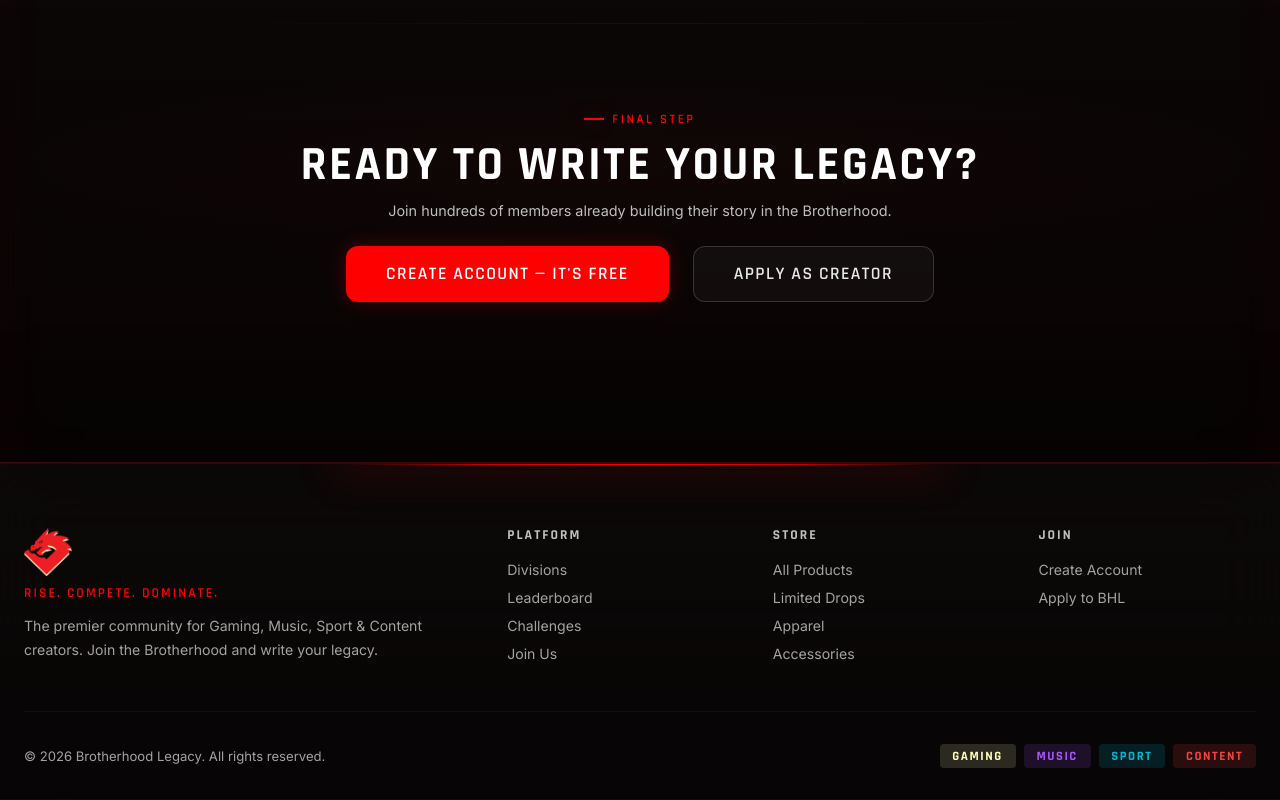
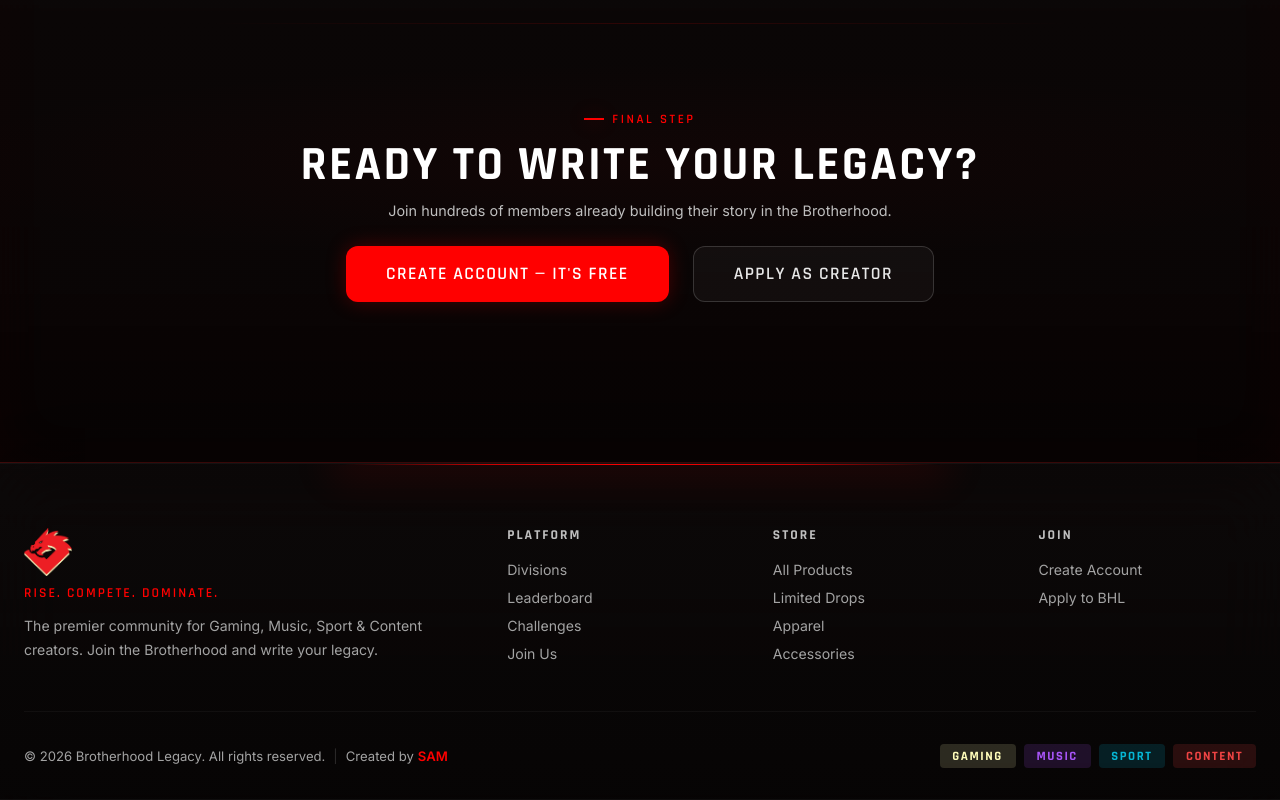
Before and after one commit to samishating/bhl_website, a Next.js app: page / in a window 1280 px wide. Shown: the part 3619-4419 px from the top of the page. Built offline with nearby package versions, Linux system fonts and the light colour scheme; no server answers; the database is empty.

Commit message:
feat: add creator portfolio link to footer bottom section

```diff
--- a/components/layout/Footer.module.css
+++ b/components/layout/Footer.module.css
@@ -44,7 +44,37 @@
 .links a { color: var(--text-muted); font-size: 0.88rem; transition: color 0.2s ease; }
 .links a:hover { color: var(--brand-red); }
 .bottom { padding-top: 2rem; border-top: 1px solid rgba(255,255,255,0.04); display: flex; align-items: center; justify-content: space-between; flex-wrap: wrap; gap: 1rem; }
-.bottom p { color: var(--text-muted); font-size: 0.82rem; }
+.bottom p { color: var(--text-muted); font-size: 0.82rem; display: flex; align-items: center; flex-wrap: wrap; }
+.divider {
+  margin: 0 0.5rem;
+  color: rgba(255, 255, 255, 0.15);
+}
+.creatorLink {
+  color: var(--brand-red);
+  font-weight: 600;
+  text-decoration: none;
+  transition: all 0.3s cubic-bezier(0.16, 1, 0.3, 1);
+  position: relative;
+  margin-left: 0.25rem;
+}
+.creatorLink::after {
+  content: '';
+  position: absolute;
+  bottom: -2px;
+  left: 0;
+  width: 0;
+  height: 1px;
+  background-color: var(--brand-red);
+  box-shadow: 0 0 8px var(--brand-red);
+  transition: width 0.3s ease;
+}
+.creatorLink:hover {
+  color: #FF3333;
+  text-shadow: 0 0 8px rgba(255, 0, 0, 0.6);
+}
+.creatorLink:hover::after {
+  width: 100%;
+}
 .divisionTags { display: flex; gap: 0.5rem; flex-wrap: wrap; }
 
 @media (max-width: 900px) { .grid { grid-template-columns: 1fr 1fr; } .brand { grid-column: 1 / -1; } }
--- a/components/layout/Footer.tsx
+++ b/components/layout/Footer.tsx
@@ -48,7 +48,19 @@ export default function Footer() {
         </div>
 
         <div className={styles.bottom}>
-          <p>© {new Date().getFullYear()} Brotherhood Legacy. All rights reserved.</p>
+          <p>
+            © {new Date().getFullYear()} Brotherhood Legacy. All rights reserved.
+            <span className={styles.divider}>|</span>
+            Created by{' '}
+            <a
+              href="https://sami-portfolio-professionel.vercel.app"
+              target="_blank"
+              rel="noopener noreferrer"
+              className={styles.creatorLink}
+            >
+              SAM
+            </a>
+          </p>
           <div className={styles.divisionTags}>
             <span className="division-tag tag-gaming">Gaming</span>
             <span className="division-tag tag-music">Music</span>
```
